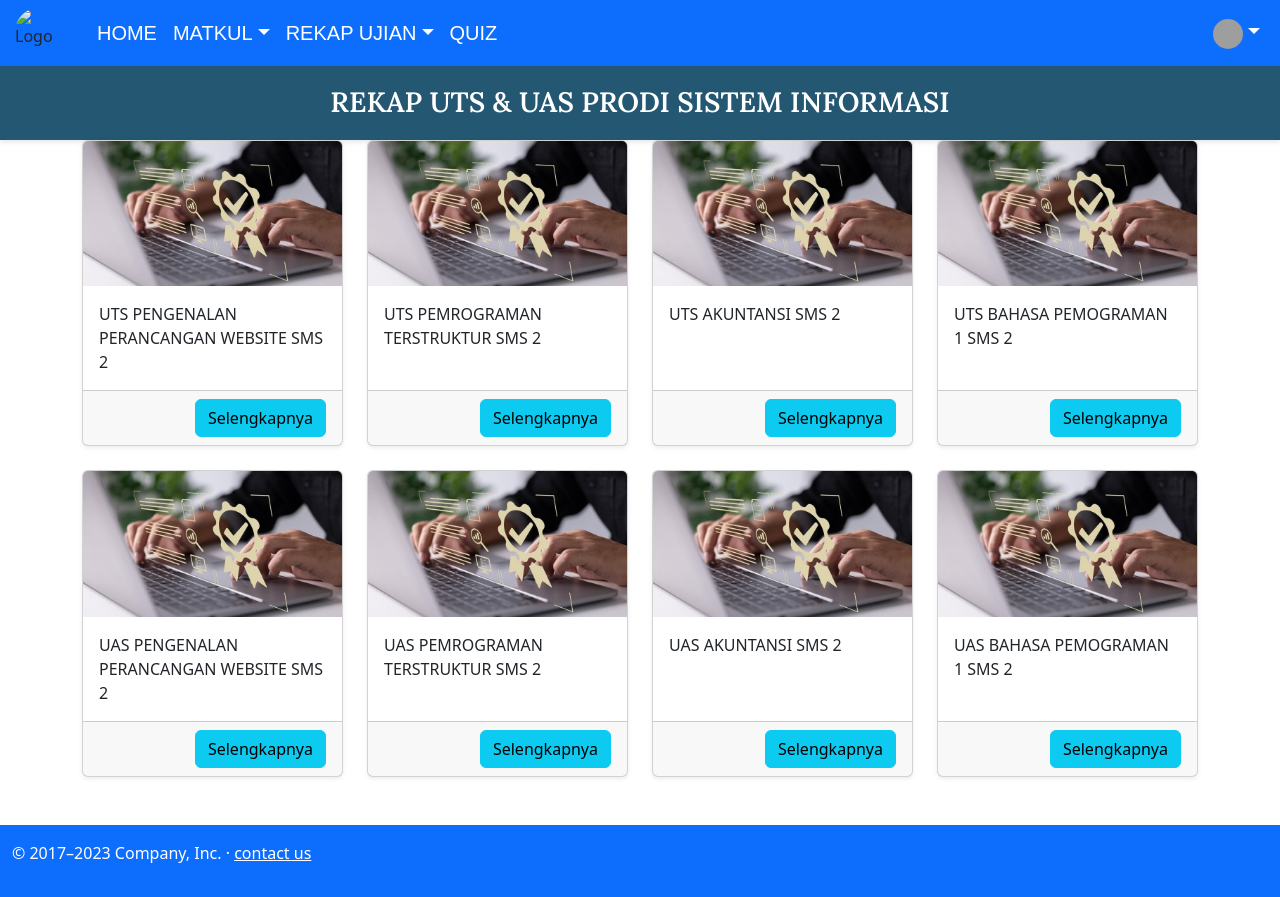
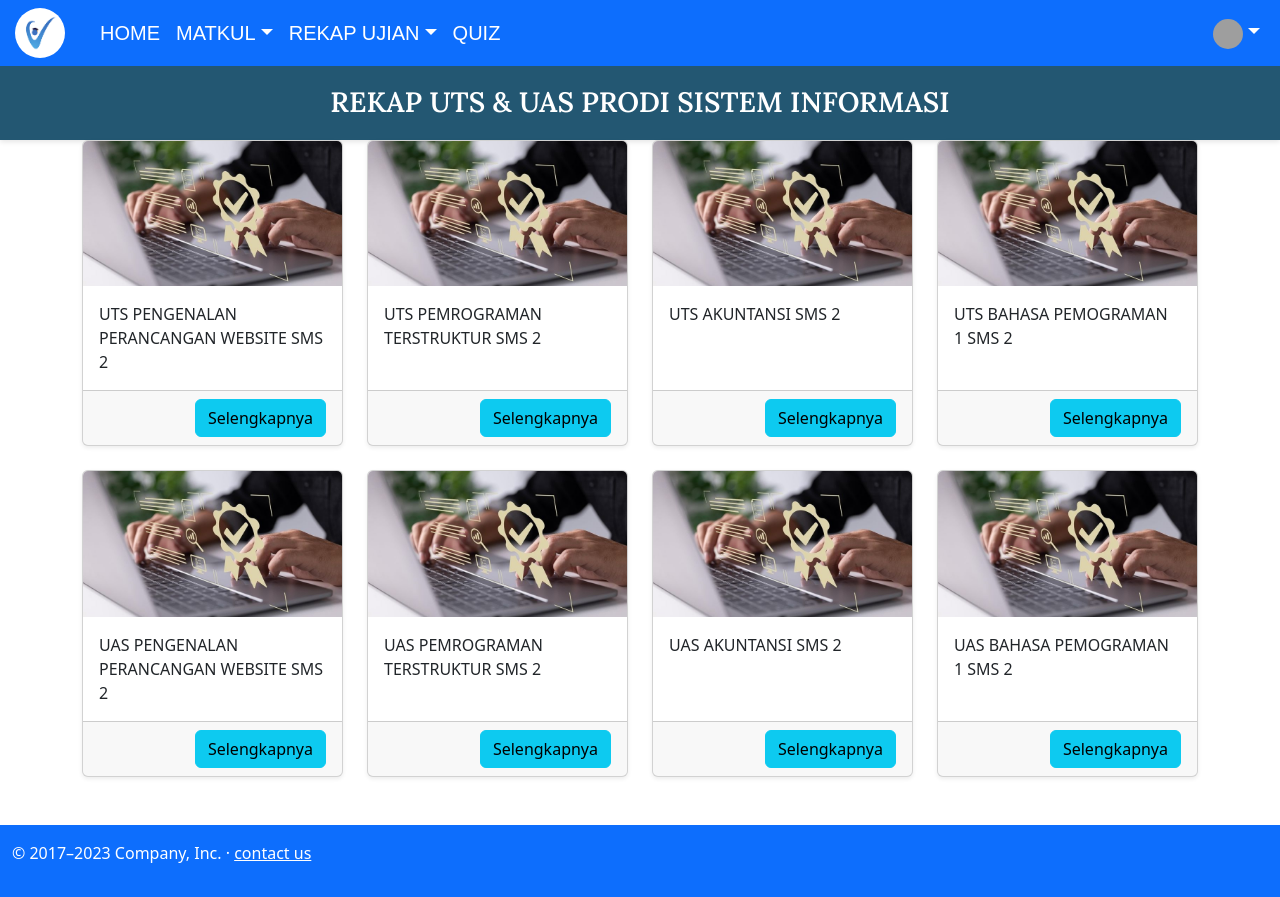
Before and after one commit to aji158/bismillah, a plain HTML site: page REKAP_UTS_UAS_SI.html in a window 1280 px wide. Drawn offline with nearby package versions, Linux system fonts and the light colour scheme; grey boxes are pictures that could not be loaded.

Commit message:
Update REKAP_UTS_UAS_SI.html

```diff
--- a/REKAP_UTS_UAS_SI.html
+++ b/REKAP_UTS_UAS_SI.html
@@ -12,7 +12,7 @@
     <script src="https://cdn.jsdelivr.net/npm/bootstrap@5.3.6/dist/js/bootstrap.bundle.min.js" integrity="sha384-j1CDi7MgGQ12Z7Qab0qlWQ/Qqz24Gc6BM0thvEMVjHnfYGF0rmFCozFSxQBxwHKO" crossorigin="anonymous"></script>
     <header data-bs-theme="dark">
         <nav class="navbar navbar-expand-lg bg-primary">
-          <img src="UTS,UAS/logoV.png" alt="Logo" class="logo">
+          <img src="logoV.png" alt="Logo" class="logo">
             <div class="container-fluid">
                 <button class="navbar-toggler" type="button" data-bs-toggle="collapse" data-bs-target="#navbarSupportedContent" aria-controls="navbarSupportedContent" aria-expanded="false" aria-label="Toggle navigation">
                     <span class="navbar-toggler-icon"></span>
```
